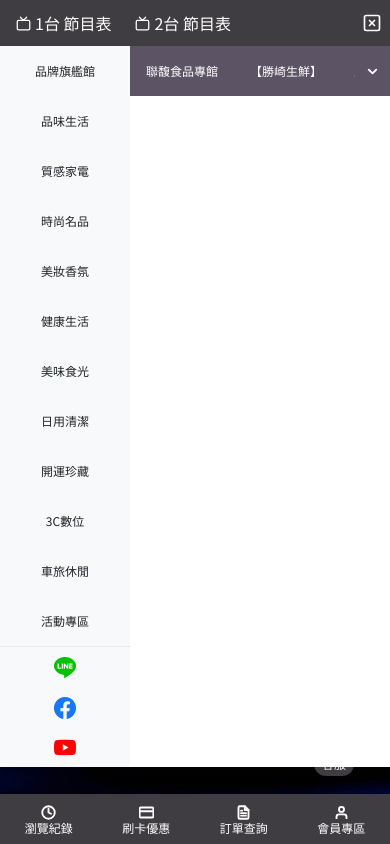
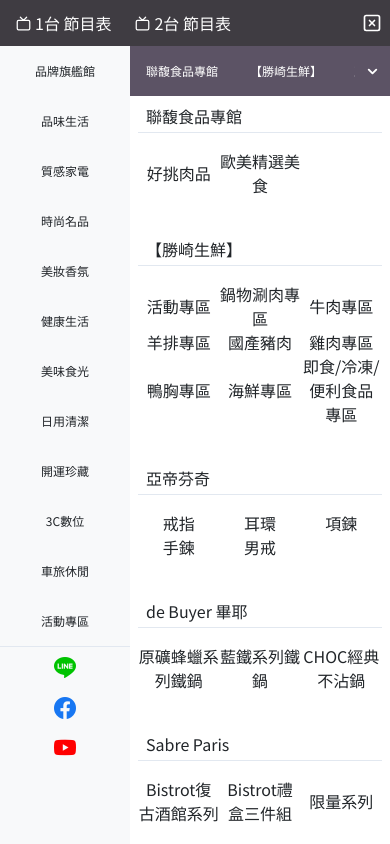
Before and after one commit to HawkingHuang/viva-replica, a Vue app: page / in a window 390 px wide. Both pictures are taken after a click on the button 372 px from the left and 23 px from the top of the page. Shown: the top 844 px of the page. Built offline with nearby package versions, Linux system fonts and the light colour scheme.

Commit message:
mobile right nav main content

```diff
--- a/src/components/Header.vue
+++ b/src/components/Header.vue
@@ -135,7 +135,7 @@
 
     <Dropdown />
 
-    <nav class="2xl:hidden fixed bottom-0 left-0 w-full bg-[#3f3c42] text-white z-50 h-[50px]">
+    <nav v-if="!showSideNav" class="2xl:hidden fixed bottom-0 left-0 w-full bg-[#3f3c42] text-white z-50 h-[50px]">
       <div class="grid grid-cols-4 !items-center h-full pt-1">
         <button class="flex flex-col items-center">
           <i data-feather="clock" class="w-[15px] h-[15px] stroke-3"></i>
@@ -187,6 +187,189 @@
         <button v-else @click="toggleMobileRightSideNav" class="h-[50px] bg-[#5c5365] text-[#fff] !text-xs md:!text-sm xl:!text-base absolute top-0 right-0 px-2.5">
           <i data-feather="chevron-up" class="w-[15px] h-[15px] stroke-3"></i>
         </button>
+        <section>
+          <div class="p-2 mb-4">
+            <p class="border-b border-slate-200 pl-2 pb-1">聯馥食品專館</p>
+            <div class="grid grid-cols-3 text-center">
+              <button>好挑肉品</button>
+              <button>歐美精選美食</button>
+            </div>
+          </div>
+
+          <div class="p-2 mb-4">
+            <p class="border-b border-slate-200 pl-2 pb-1">【勝崎生鮮】</p>
+            <div class="grid grid-cols-3 text-center">
+              <button>活動專區</button>
+              <button>鍋物涮肉專區</button>
+              <button>牛肉專區</button>
+              <button>羊排專區</button>
+              <button>國產豬肉</button>
+              <button>雞肉專區</button>
+              <button>鴨胸專區</button>
+              <button>海鮮專區</button>
+              <button>即食/冷凍/便利食品 專區</button>
+            </div>
+          </div>
+
+          <div class="p-2 mb-4">
+            <p class="border-b border-slate-200 pl-2 pb-1">亞帝芬奇</p>
+            <div class="grid grid-cols-3 text-center">
+              <button>戒指</button>
+              <button>耳環</button>
+              <button>項鍊</button>
+              <button>手鍊</button>
+              <button>男戒</button>
+            </div>
+          </div>
+
+          <div class="p-2 mb-4">
+            <p class="border-b border-slate-200 pl-2 pb-1">de Buyer 畢耶</p>
+            <div class="grid grid-cols-3 text-center">
+              <button>原礦蜂蠟系列鐵鍋</button>
+              <button>藍鐵系列鐵鍋</button>
+              <button>CHOC經典不沾鍋</button>
+            </div>
+          </div>
+
+          <div class="p-2 mb-4">
+            <p class="border-b border-slate-200 pl-2 pb-1">Sabre Paris</p>
+            <div class="grid grid-cols-3 text-center">
+              <button>Bistrot復古酒館系列</button>
+              <button>Bistrot禮盒三件組</button>
+              <button>限量系列</button>
+            </div>
+          </div>
+
+          <div class="p-2 mb-4">
+            <p class="border-b border-slate-200 pl-2 pb-1">M2nd珍稀皮革</p>
+            <div class="grid grid-cols-3 text-center">
+              <button>精選包款</button>
+              <button>真鱷腹皮</button>
+              <button>真鱷背皮</button>
+              <button>鴕鳥皮</button>
+              <button>皮夾／零錢包</button>
+              <button>配件</button>
+            </div>
+          </div>
+
+          <div class="p-2 mb-4">
+            <p class="border-b border-slate-200 pl-2 pb-1">日本HARIO</p>
+            <div class="grid grid-cols-3 text-center">
+              <button>濾杯/濾紙</button>
+              <button>咖啡虹吸/分享壺</button>
+              <button>咖啡其他器具</button>
+              <button>冷水壺/茶具用品</button>
+              <button>餐廚用品</button>
+              <button>寵物用品</button>
+            </div>
+          </div>
+
+          <div class="p-2 mb-4">
+            <p class="border-b border-slate-200 pl-2 pb-1">台塑生醫館</p>
+            <div class="grid grid-cols-3 text-center">
+              <button>本月特惠</button>
+              <button>居家清潔</button>
+              <button>洗顏/沐浴/洗髮</button>
+              <button>美妝保養</button>
+              <button>保健養生</button>
+              <button>口腔護理</button>
+              <button>嬰幼專區</button>
+              <button>PURESCENT</button>
+              <button>DF美肌醫生</button>
+              <button>FORTE</button>
+            </div>
+          </div>
+
+          <div class="p-2 mb-4">
+            <p class="border-b border-slate-200 pl-2 pb-1">波西米亞人</p>
+            <div class="grid grid-cols-3 text-center">
+              <button>法國雷曼</button>
+              <button>RONA樂娜</button>
+              <button>西班牙Pulltex</button>
+              <button>BOHEMIA波西米亞</button>
+              <button>其他品牌</button>
+              <button>Chef & Sommelier</button>
+              <button>冰桶/醒酒器</button>
+            </div>
+          </div>
+
+          <div class="p-2 mb-4">
+            <p class="border-b border-slate-200 pl-2 pb-1">茶寶</p>
+            <div class="grid grid-cols-3 text-center">
+              <button>淨覺茶-居家潔淨</button>
+              <button>潤覺茶-清潔保養</button>
+              <button>自然力-天然香氛</button>
+              <button>防蚊/除蟲</button>
+              <button>文創結合</button>
+            </div>
+          </div>
+
+          <div class="p-2 mb-4">
+            <p class="border-b border-slate-200 pl-2 pb-1">大侑食尚生活</p>
+            <div class="grid grid-cols-3 text-center">
+              <button>Vitamix</button>
+              <button>Vitaway</button>
+              <button>兆鼎</button>
+              <button>橙寶</button>
+              <button>Vita Codes</button>
+            </div>
+          </div>
+
+          <div class="p-2 mb-4">
+            <p class="border-b border-slate-200 pl-2 pb-1">3M生活</p>
+            <div class="grid grid-cols-3 text-center">
+              <button>日常護理</button>
+              <button>居家寢具</button>
+              <button>家用清潔</button>
+              <button>生活家電</button>
+              <button>濾水用品</button>
+              <button>濾芯/濾網配件</button>
+            </div>
+          </div>
+
+          <div class="p-2 mb-4">
+            <p class="border-b border-slate-200 pl-2 pb-1">好好生醫&盈翠絲</p>
+            <div class="grid grid-cols-3 text-center">
+              <button>好好生醫</button>
+              <button>盈翠絲</button>
+            </div>
+          </div>
+
+          <div class="p-2 mb-4">
+            <p class="border-b border-slate-200 pl-2 pb-1">開運方程式</p>
+            <div class="grid grid-cols-3 text-center">
+              <button>開運飾品</button>
+              <button>配件小物</button>
+              <button>風水擺飾</button>
+              <button>水晶奇石</button>
+              <button>藝品珍藏</button>
+              <button>神佛瑞獸</button>
+            </div>
+          </div>
+
+          <div class="p-2 mb-4">
+            <p class="border-b border-slate-200 pl-2 pb-1">AOTTO</p>
+            <div class="grid grid-cols-3 text-center">
+              <button>收納</button>
+              <button>傢俱</button>
+              <button>戶外露營</button>
+              <button>寵物用品</button>
+              <button>生活用品</button>
+            </div>
+          </div>
+
+          <div class="p-2 mb-4">
+            <p class="border-b border-slate-200 pl-2 pb-1">藏寓</p>
+            <div class="grid grid-cols-3 text-center">
+              <button>寢具</button>
+              <button>衛浴</button>
+              <button>香氛</button>
+              <button>家飾／配件</button>
+              <button>餐具</button>
+              <button>藝術收藏</button>
+            </div>
+          </div>
+        </section>
       </div>
     </div>
   </div>
```
